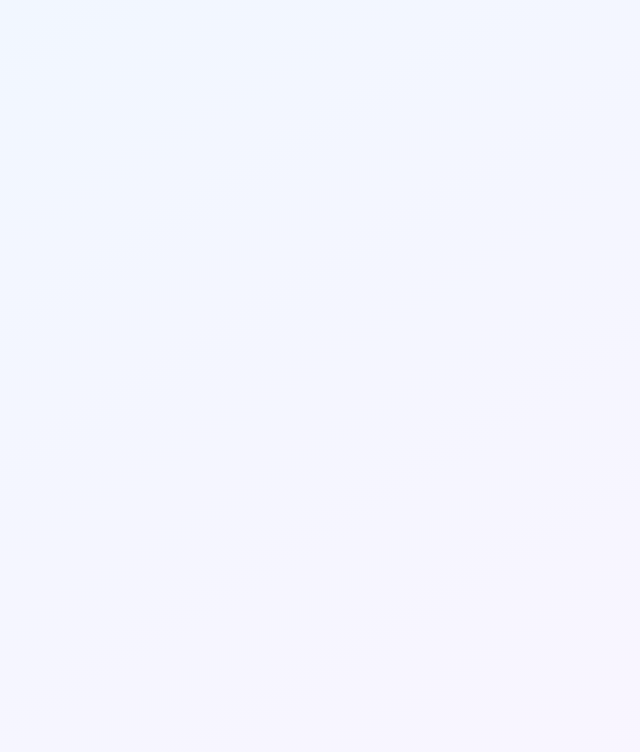
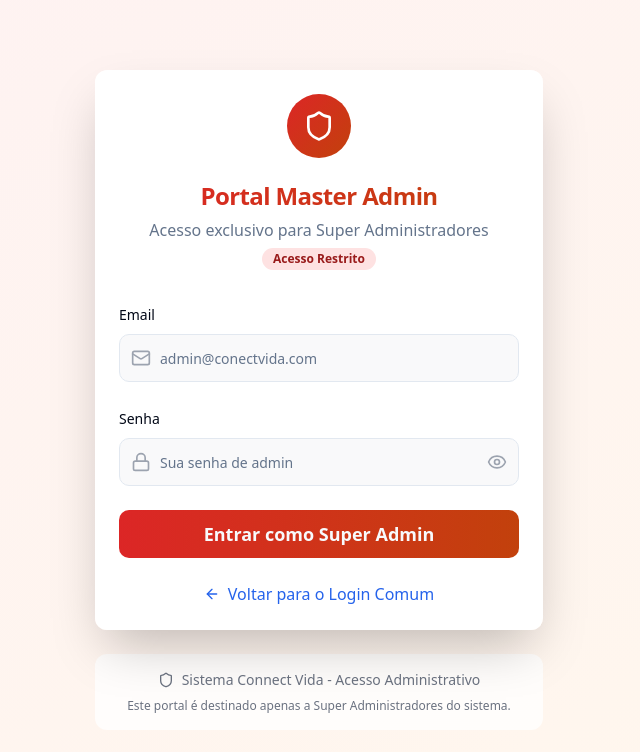
Before and after one commit to luminasistema-hub/Lumina-Sistema.2, a React (Vite) app: page /master-admin-login in a window 1280 px wide. Before the commit this address had no page. Shown: the top 752 px of the page, without its empty margins (321-961 px from the left). Built offline with nearby package versions, Linux system fonts and the light colour scheme.

Commit message:
[dyad] Criando um portal de login dedicado para Super Administradores e ajustando as rotas para direcionamento correto. - wrote 2 file(s)

```diff
--- a/src/App.tsx
+++ b/src/App.tsx
@@ -1,9 +1,10 @@
 import { Routes, Route, Navigate } from 'react-router-dom'
 import { useAuthStore } from './stores/authStore'
 import LoginPage from './pages/LoginPage'
-import RegisterPage from './pages/RegisterPage' // Importar a nova página de registro
+import RegisterPage from './pages/RegisterPage'
 import DashboardPage from './pages/DashboardPage'
 import MasterAdminPage from './pages/MasterAdminPage'
+import MasterAdminLoginPage from './pages/MasterAdminLoginPage' // Importar o novo portal de login
 import { useEffect } from 'react'
 
 function App() {
@@ -33,25 +34,38 @@ function App() {
   return (
     <div className="min-h-screen bg-gradient-to-br from-church-blue-50 to-church-purple-50">
       <Routes>
+        {/* Rotas de Login e Registro */}
         <Route
           path="/login"
-          element={user ? <Navigate to="/dashboard" replace /> : <LoginPage />}
+          element={user ? <Navigate to={user.role === 'super_admin' ? "/master-admin" : "/dashboard"} replace /> : <LoginPage />}
         />
         <Route
           path="/register"
-          element={user ? <Navigate to="/dashboard" replace /> : <RegisterPage />}
+          element={user ? <Navigate to={user.role === 'super_admin' ? "/master-admin" : "/dashboard"} replace /> : <RegisterPage />}
         />
-        {user?.role === 'super_admin' ? (
-          <Route path="/master-admin" element={<MasterAdminPage />} />
-        ) : (
-          <Route
-            path="/dashboard"
-            element={user && currentChurchId ? <DashboardPage currentChurchId={currentChurchId} /> : <Navigate to="/login" replace />}
-          />
-        )}
+        <Route
+          path="/master-admin-login"
+          element={user?.role === 'super_admin' ? <Navigate to="/master-admin" replace /> : <MasterAdminLoginPage />}
+        />
+
+        {/* Rotas Protegidas */}
+        <Route
+          path="/master-admin"
+          element={user?.role === 'super_admin' ? <MasterAdminPage /> : <Navigate to="/master-admin-login" replace />}
+        />
+        <Route
+          path="/dashboard"
+          element={user && user.role !== 'super_admin' && currentChurchId ? <DashboardPage currentChurchId={currentChurchId} /> : <Navigate to="/login" replace />}
+        />
+
+        {/* Rota Raiz - Redirecionamento inicial */}
         <Route
           path="/"
-          element={<Navigate to={user?.role === 'super_admin' ? "/master-admin" : (user ? "/dashboard" : "/login")} replace />}
+          element={
+            user
+              ? (user.role === 'super_admin' ? <Navigate to="/master-admin" replace /> : <Navigate to="/dashboard" replace />)
+              : <Navigate to="/login" replace />
+          }
         />
       </Routes>
     </div>
--- /dev/null
+++ b/src/pages/MasterAdminLoginPage.tsx
@@ -0,0 +1,150 @@
+import { useState } from 'react';
+import { useNavigate, Link } from 'react-router-dom';
+import { supabase } from '../integrations/supabase/client';
+import { Button } from '../components/ui/button';
+import { Input } from '../components/ui/input';
+import { Card, CardContent, CardDescription, CardHeader, CardTitle } from '../components/ui/card';
+import { Label } from '../components/ui/label';
+import { Badge } from '../components/ui/badge';
+import { toast } from 'sonner';
+import { Shield, Lock, Mail, Eye, EyeOff, ArrowLeft } from 'lucide-react';
+import { useAuthStore } from '../stores/authStore';
+
+const MasterAdminLoginPage = () => {
+  const [email, setEmail] = useState('');
+  const [password, setPassword] = useState('');
+  const [showPassword, setShowPassword] = useState(false);
+  const [isLoading, setIsLoading] = useState(false);
+  const navigate = useNavigate();
+  const { login } = useAuthStore();
+
+  const handleSubmit = async (e: React.FormEvent) => {
+    e.preventDefault();
+    setIsLoading(true);
+
+    if (!email || !password) {
+      toast.error('Por favor, preencha todos os campos.');
+      setIsLoading(false);
+      return;
+    }
+
+    try {
+      const success = await login(email, password);
+      if (success) {
+        // The App.tsx routing will handle the redirect to /master-admin if the user is a super_admin
+        toast.success('Login de Super Administrador realizado com sucesso!');
+      } else {
+        // The login function in authStore already handles errors and toasts
+        toast.error('Credenciais inválidas ou você não é um Super Administrador.');
+      }
+    } catch (error: any) {
+      console.error('MasterAdminLoginPage: Unexpected error during login:', error);
+      toast.error('Ocorreu um erro inesperado. Tente novamente.');
+    } finally {
+      setIsLoading(false);
+    }
+  };
+
+  return (
+    <div className="min-h-screen flex items-center justify-center p-4 bg-gradient-to-br from-red-50 to-orange-50">
+      <div className="w-full max-w-md">
+        <Card className="shadow-2xl border-0 bg-white/95 backdrop-blur">
+          <CardHeader className="text-center pb-8">
+            <div className="mx-auto w-16 h-16 bg-gradient-to-br from-red-600 to-orange-700 rounded-full flex items-center justify-center mb-4">
+              <Shield className="w-8 h-8 text-white" />
+            </div>
+            <CardTitle className="text-2xl font-bold bg-gradient-to-r from-red-600 to-orange-700 bg-clip-text text-transparent">
+              Portal Master Admin
+            </CardTitle>
+            <CardDescription className="text-base">
+              Acesso exclusivo para Super Administradores
+            </CardDescription>
+            <Badge className="bg-red-100 text-red-800 mx-auto">
+              Acesso Restrito
+            </Badge>
+          </CardHeader>
+
+          <CardContent>
+            <form onSubmit={handleSubmit} className="space-y-6">
+              <div className="space-y-2">
+                <Label htmlFor="email">Email</Label>
+                <div className="relative">
+                  <Mail className="absolute left-3 top-1/2 transform -translate-y-1/2 w-5 h-5 text-gray-400" />
+                  <Input
+                    id="email"
+                    type="email"
+                    placeholder="admin@conectvida.com"
+                    value={email}
+                    onChange={(e) => setEmail(e.target.value)}
+                    className="pl-10 h-12"
+                    required
+                  />
+                </div>
+              </div>
+
+              <div className="space-y-2">
+                <Label htmlFor="password">Senha</Label>
+                <div className="relative">
+                  <Lock className="absolute left-3 top-1/2 transform -translate-y-1/2 w-5 h-5 text-gray-400" />
+                  <Input
+                    id="password"
+                    type={showPassword ? 'text' : 'password'}
+                    placeholder="Sua senha de admin"
+                    value={password}
+                    onChange={(e) => setPassword(e.target.value)}
+                    className="pl-10 pr-10 h-12"
+                    required
+                  />
+                  <button
+                    type="button"
+                    onClick={() => setShowPassword(!showPassword)}
+                    className="absolute right-3 top-1/2 transform -translate-y-1/2 text-gray-400 hover:text-gray-600"
+                  >
+                    {showPassword ? <EyeOff className="w-5 h-5" /> : <Eye className="w-5 h-5" />}
+                  </button>
+                </div>
+              </div>
+
+              <Button
+                type="submit"
+                className="w-full h-12 text-lg font-semibold bg-gradient-to-r from-red-600 to-orange-700 hover:opacity-90 transition-opacity"
+                disabled={isLoading}
+              >
+                {isLoading ? (
+                  <div className="flex items-center gap-2">
+                    <div className="w-5 h-5 border-2 border-white border-t-transparent rounded-full animate-spin" />
+                    Entrando...
+                  </div>
+                ) : (
+                  'Entrar como Super Admin'
+                )}
+              </Button>
+            </form>
+
+            <div className="mt-6 text-center">
+              <Link
+                to="/login"
+                className="text-blue-600 hover:text-blue-800 font-medium flex items-center justify-center gap-2 mx-auto"
+              >
+                <ArrowLeft className="w-4 h-4" />
+                Voltar para o Login Comum
+              </Link>
+            </div>
+          </CardContent>
+        </Card>
+
+        <div className="text-center text-sm text-gray-500 mt-6 bg-white/80 p-4 rounded-lg">
+          <p className="flex items-center justify-center gap-2 mb-2">
+            <Shield className="w-4 h-4" />
+            Sistema Connect Vida - Acesso Administrativo
+          </p>
+          <p className="text-xs">
+            Este portal é destinado apenas a Super Administradores do sistema.
+          </p>
+        </div>
+      </div>
+    </div>
+  );
+};
+
+export default MasterAdminLoginPage;
```
